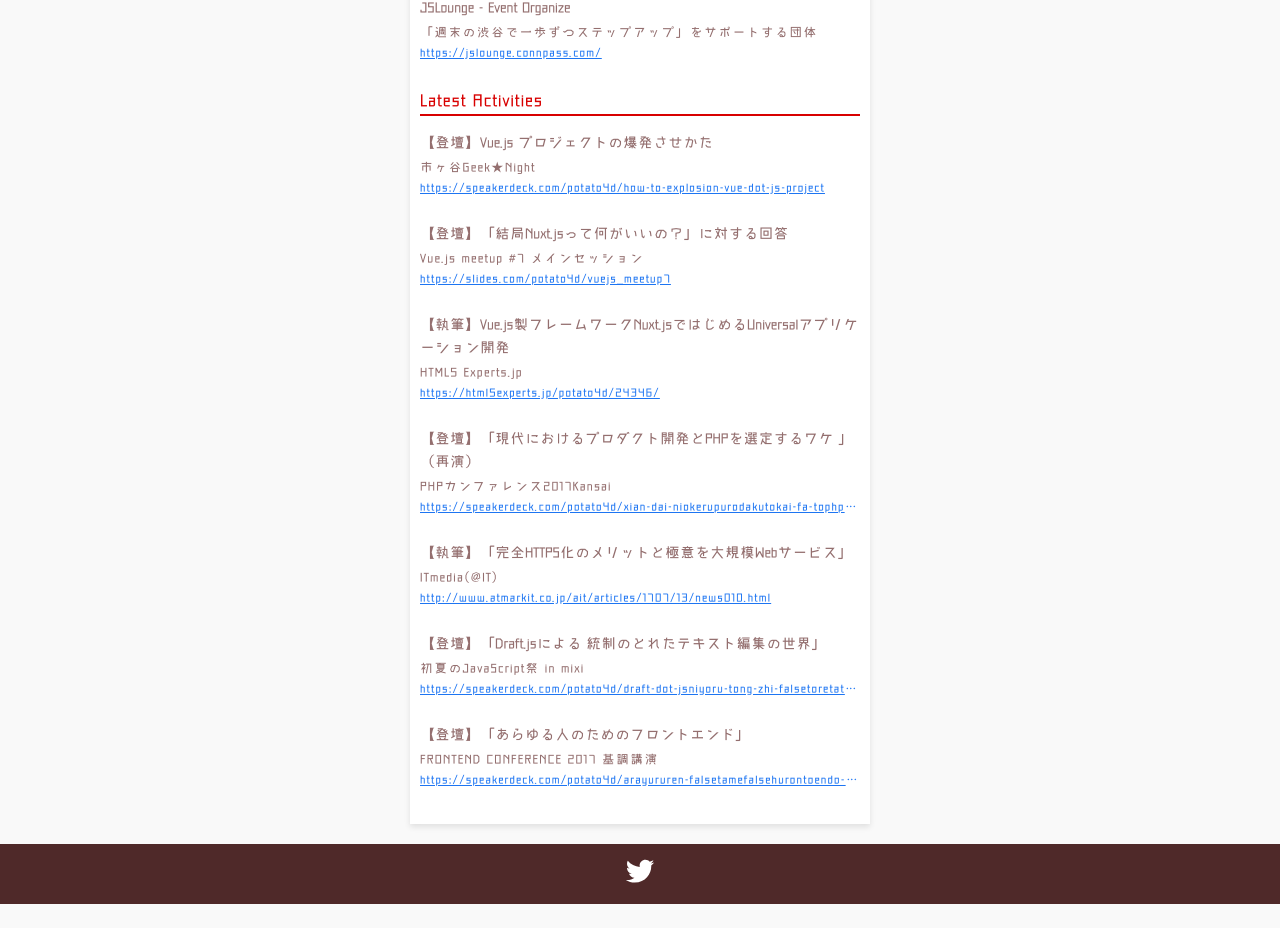
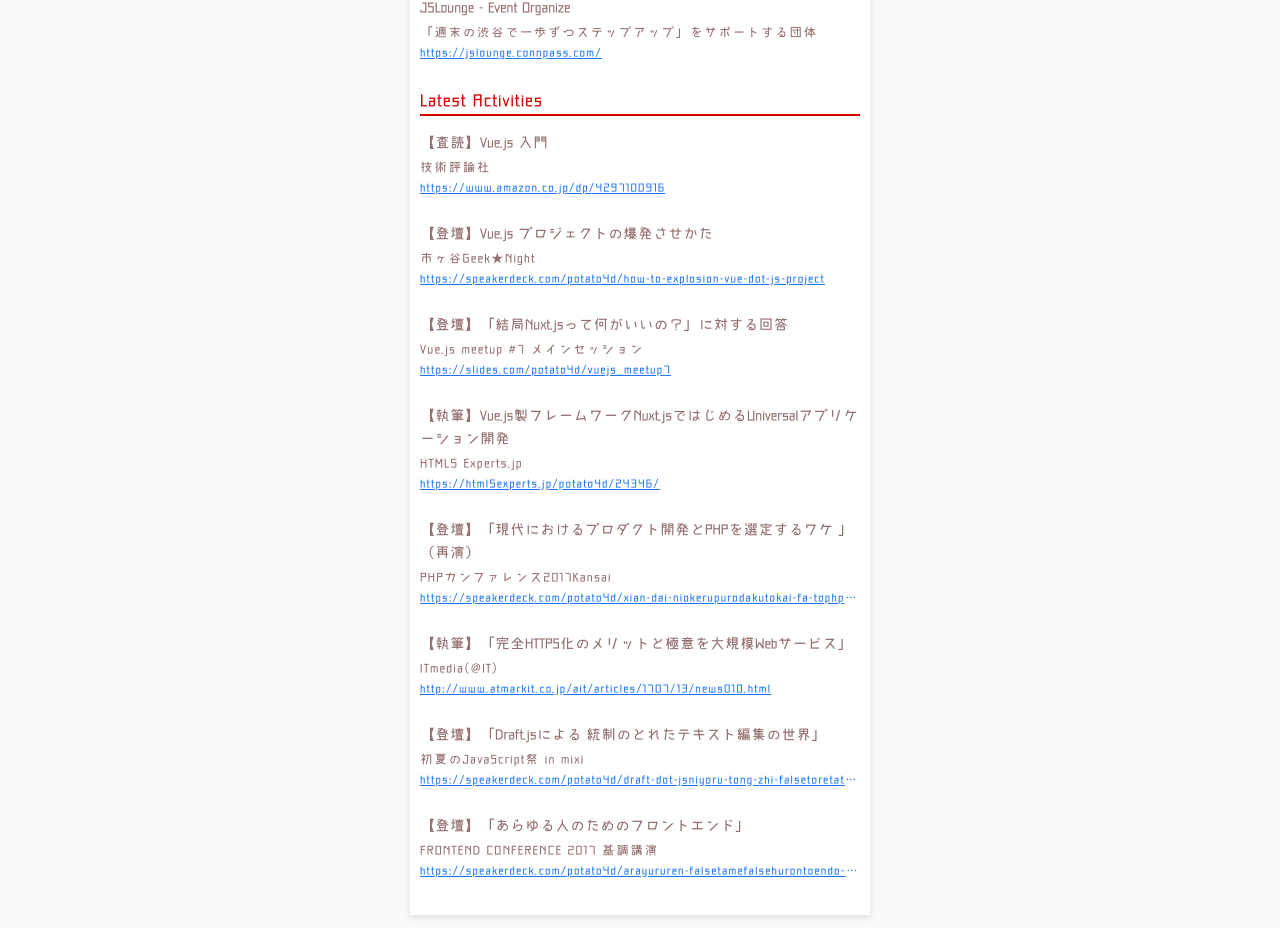
Before and after one commit to potato4d/potato4d.me, a Nuxt app: page / in a window 1280 px wide. Shown: the part 1575-2503 px from the top of the page. Before the commit the page ends 2479 px from the top, so only its background shows below. Built offline with nearby package versions, Linux system fonts and the light colour scheme.

Commit message:
Add vue-gihyo-book

```diff
--- a/pages/index.vue
+++ b/pages/index.vue
@@ -139,6 +139,11 @@
   computed: {
     activities() {
       return [
+        {
+          title: '【査読】Vue.js 入門',
+          source: '技術評論社',
+          link: 'https://www.amazon.co.jp/dp/4297100916'
+        },
         {
           title: '【登壇】Vue.js プロジェクトの爆発させかた',
           source: '市ヶ谷Geek★Night',
```
